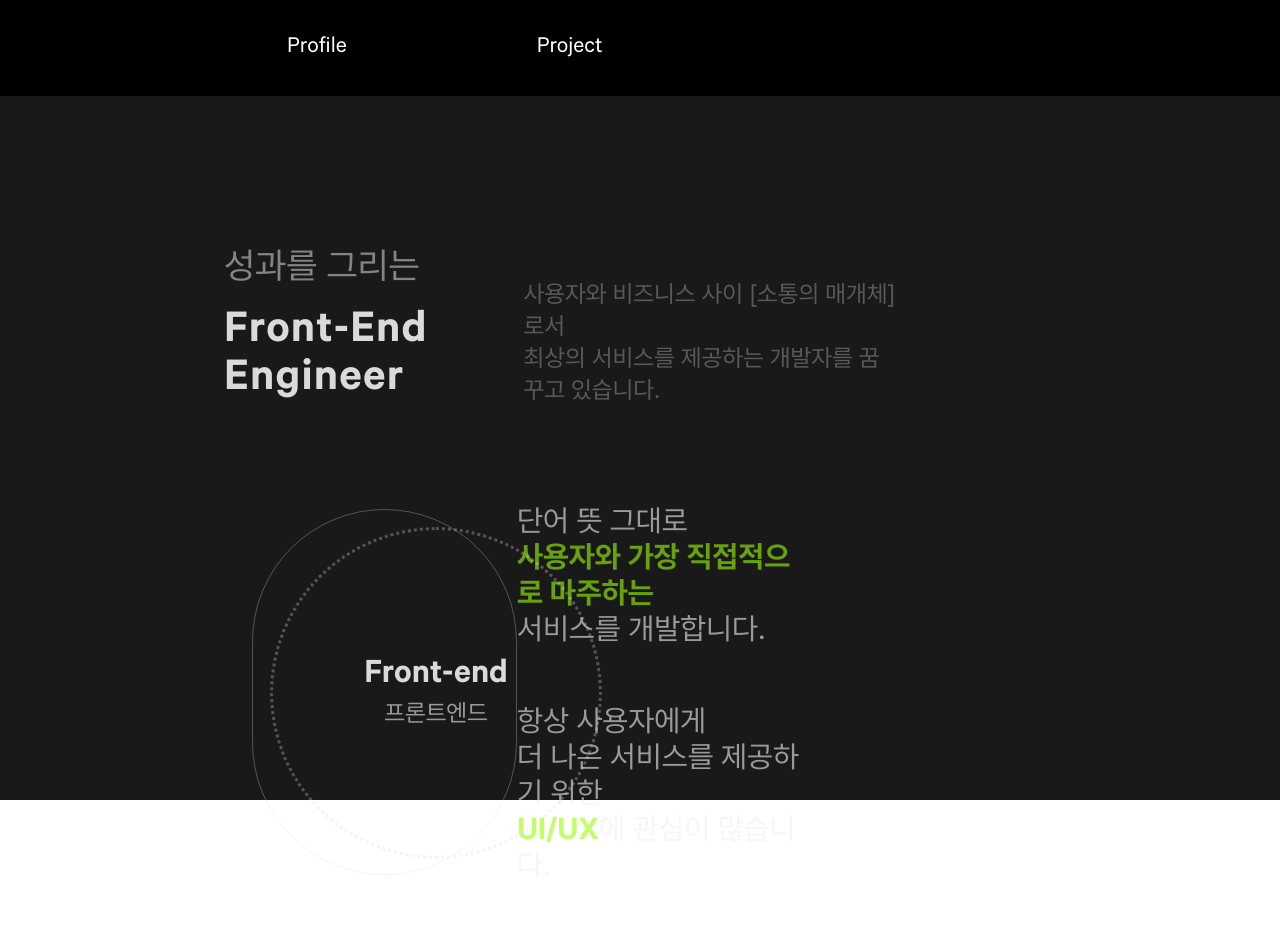
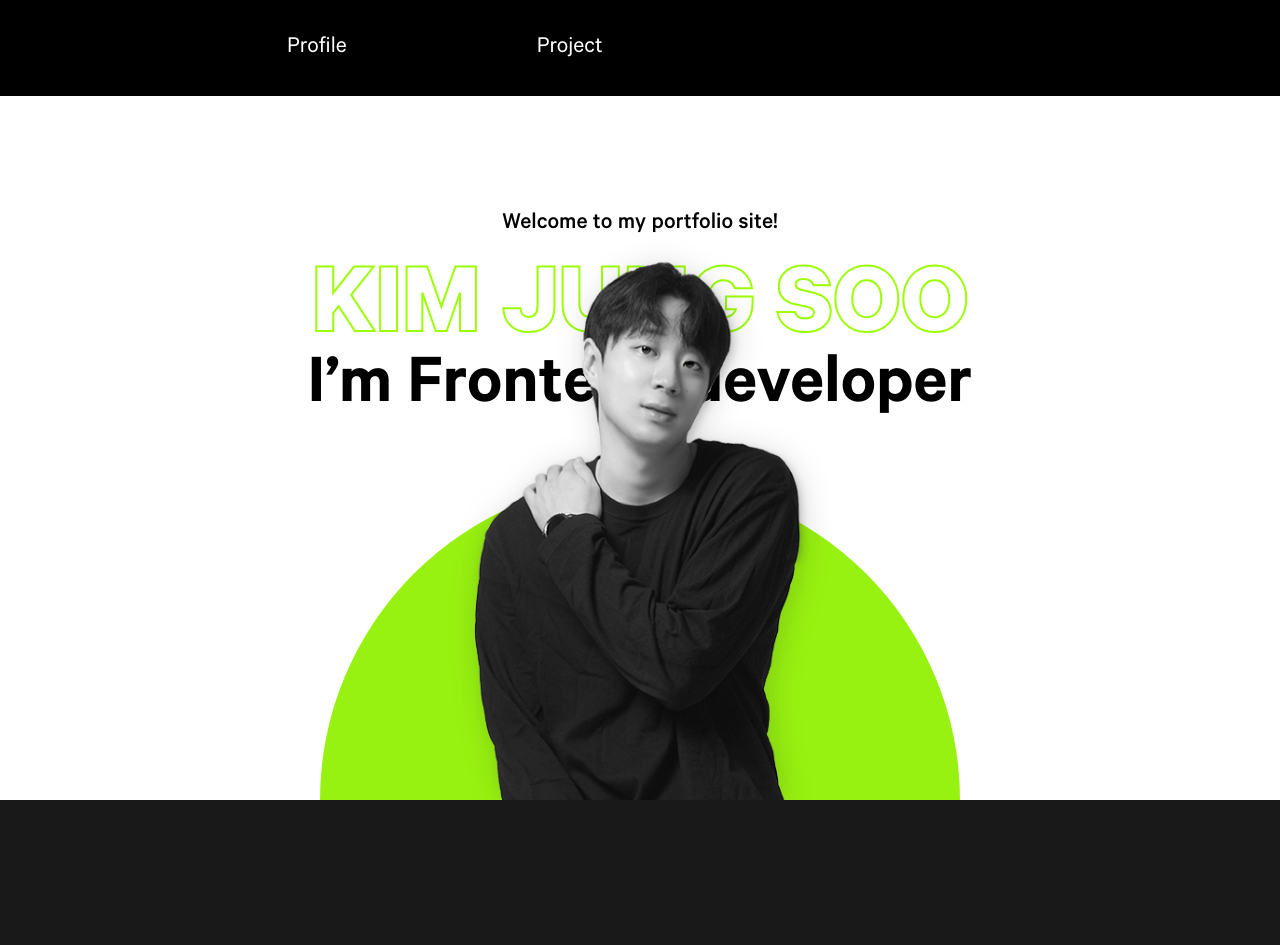
Before and after one commit to sunpl13/Frankie-portfolio, a Next.js app: page / in a window 1280 px wide. Shown: the top 945 px of the page. Before the commit the page ends 882 px from the top, so only its background shows below. Built offline with nearby package versions, Linux system fonts and the light colour scheme.

Commit message:
refactor: 설명 컴포넌트 레이아웃 수정

```diff
--- a/src/app/components/Description/TwoCircle.tsx
+++ b/src/app/components/Description/TwoCircle.tsx
@@ -1,7 +1,7 @@
 const TwoCircle = () => {
   return (
-    <div className="relative border-[1.5px] w-[366px] h-[366px] border-[#dcdede]/[.3] rounded-full">
-      <div className="w-[332px] h-[332px] border-[3px] rounded-full absolute top-[17px] border-[#dcdede]/[.3] left-[17px] border border-dotted flex flex-col justify-center items-center">
+    <div className="relative border-[1.5px] w-23 h-23 border-[#dcdede]/[.3] rounded-full">
+      <div className="w-21 h-21 border-[3px] rounded-full border-[#dcdede]/[.3] border-dotted flex flex-col justify-center items-center absolute top-1/2 left-1/2 transform -translate-x-1/2 -translate-y-1/2">
         <strong
           style={{ color: 'rgba(240,240,240,0.9)' }}
           className="text-gray-90 font-calibre font-semibold text-4xl">
--- a/src/app/components/Description/index.tsx
+++ b/src/app/components/Description/index.tsx
@@ -5,26 +5,26 @@ type Props = {};
 
 const Description = (props: Props) => {
   return (
-    <section className="h-full bg-base-dark text-white pl-56 pt-37.5 pr-96 font-pretendard">
-      <article>
-        <div className="flex justify-between">
-          <div>
+    <section className="bg-base-dark text-white font-pretendard">
+      <article className="flex justify-between px-60 py-36">
+        <div className="flex items-end flex-col">
+          <div className="mb-24">
             <h2 className="text-4xl text-gray-50">성과를 그리는</h2>
             <h1 className="font-calibre font-semibold text-5xl tracking-wide text-gray-90 pt-6">
               Front-End Engineer
             </h1>
           </div>
-          <div className="flex items-end">
-            <p className="text-2xl text-gray-30">
-              사용자와 비즈니스 사이 [소통의 매개체] 로서
-              <br /> 최상의 서비스를 제공하는 개발자를 꿈꾸고 있습니다.
-            </p>
-          </div>
+          <TwoCircle />
         </div>
 
-        <div className="text-gray-60 text-3xl flex justify-between pt-24 items-center pl-7">
-          <TwoCircle />
-          <div className="pr-[83px]">
+        <div className="text-gray-60 text-3xl ">
+          <p className="text-2xl text-gray-30 mb-40 pt-3">
+            <br />
+            사용자와 비즈니스 사이 [소통의 매개체] 로서
+            <br /> 최상의 서비스를 제공하는 개발자를 꿈꾸고 있습니다.
+          </p>
+
+          <div>
             <p>
               단어 뜻 그대로 <br />
               <strong className="text-green-60">
--- a/src/app/globals.css
+++ b/src/app/globals.css
@@ -17,9 +17,11 @@ html {
 main {
   height: calc(100% - 6rem);
 }
-
-section {
+section:first-of-type {
   height: 100%;
+}
+section:not(:first-of-type) {
+  height: 100vh;
 }
 
 @media (prefers-color-scheme: dark) {
--- a/src/app/layout.tsx
+++ b/src/app/layout.tsx
@@ -1,15 +1,16 @@
-import type { Metadata } from "next";
-import "./globals.css";
-import { calibre, pretendard } from "@/styles/fonts";
-import GNB from "@/components/GNB";
+import type { Metadata } from 'next';
+import './globals.css';
+import { calibre, pretendard } from '@/styles/fonts';
+import GNB from '@/components/GNB';
+import BackToTopButton from './components/BackToTopButton/BackToTopButton';
 
 export const metadata: Metadata = {
   title: "Jungsoo's PortFolio",
-  description: "Welcome Frankie's Folio!",
+  description: "Welcome Frankie's Folio!"
 };
 
 export default function RootLayout({
-  children,
+  children
 }: Readonly<{
   children: React.ReactNode;
 }>) {
@@ -18,6 +19,7 @@ export default function RootLayout({
       <body className={`${calibre.variable} ${pretendard.variable}`}>
         <GNB />
         {children}
+        <BackToTopButton />
       </body>
     </html>
   );
--- a/src/app/page.tsx
+++ b/src/app/page.tsx
@@ -1,11 +1,12 @@
-import Image from "next/image";
-import Profile from "@/components/Profile/Profile";
-import Description from "@/components/Description";
+import Image from 'next/image';
+import Profile from '@/components/Profile/Profile';
+import Description from '@/components/Description';
 
 export default function Home() {
   return (
     <main>
-      <Description></Description>
+      <Profile />
+      <Description />
     </main>
   );
 }
```
